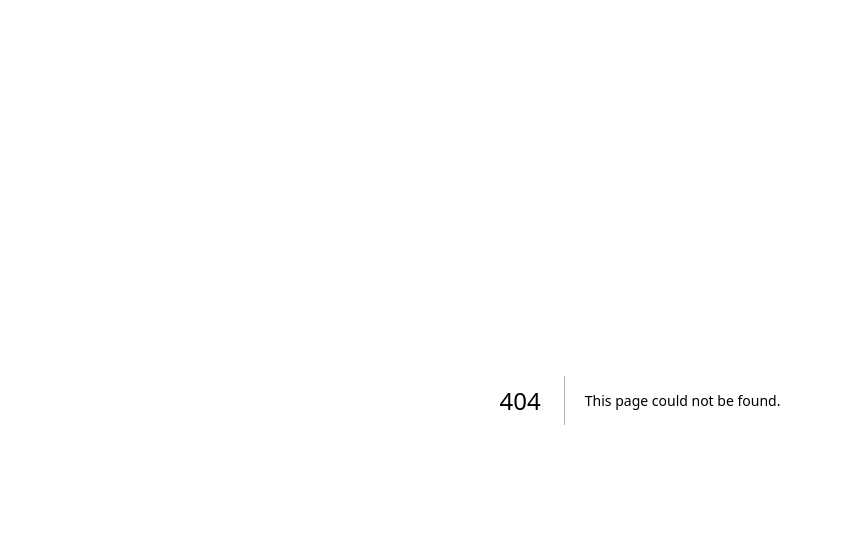
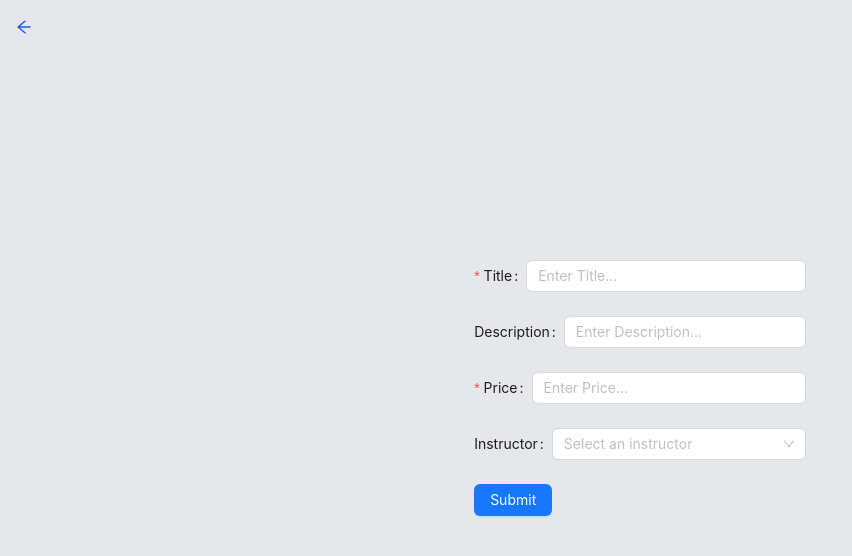
Before and after one commit to hazimba/FSAssessment_MuhdHazimAbuBakar_2025-07-18_Assests, a Next.js app: page /courses/create in a window 1280 px wide. Before the commit this address had no page. Shown: the top 556 px of the page, without its empty margins (0-852 px from the left). Built offline with nearby package versions, Linux system fonts and the light colour scheme.

Commit message:
create new course

```diff
--- a/package.json
+++ b/package.json
@@ -13,8 +13,8 @@
     "antd": "^5.26.5",
     "axios": "^1.10.0",
     "next": "15.4.1",
-    "react": "^18.3.1",
-    "react-dom": "^18.3.1"
+    "react": "^18.2.0",
+    "react-dom": "^18.2.0"
   },
   "devDependencies": {
     "@eslint/eslintrc": "^3",
--- /dev/null
+++ b/src/app/courses/create/page.tsx
@@ -0,0 +1,74 @@
+"use client";
+import React from "react";
+import { Button, Form, Input, InputNumber, Select, Space } from "antd";
+import PageWrapper from "@/components/pageWrapper";
+import apiEndpoints from "@/config/apiEndPoint";
+import axios from "axios";
+
+const { Option } = Select;
+
+const CreateCourse = () => {
+  const [form] = Form.useForm();
+
+  // eslint-disable-next-line @typescript-eslint/no-explicit-any
+  const onFinish = (values: any) => {
+    console.log(values);
+
+    const onFinish = async () => {
+      try {
+        const response = await axios.post(
+          process.env.NEXT_PUBLIC_MONGO_DB_API +
+            apiEndpoints.course.createCourse,
+          values
+        );
+        console.log("Course created successfully:", response.data);
+        form.resetFields();
+      } catch (error) {
+        console.error("Error creating course:", error);
+      }
+    };
+    onFinish();
+  };
+
+  return (
+    <PageWrapper>
+      <Form
+        form={form}
+        name="create-course"
+        onFinish={onFinish}
+        style={{ maxWidth: 600 }}
+      >
+        <Form.Item name="title" label="Title" rules={[{ required: true }]}>
+          <Input placeholder="Enter Title..." />
+        </Form.Item>
+        <Form.Item name="description" label="Description">
+          <Input placeholder="Enter Description..." />
+        </Form.Item>
+        <Form.Item name="price" label="Price" rules={[{ required: true }]}>
+          <InputNumber
+            style={{ width: "100%" }}
+            placeholder="Enter Price..."
+            min={0}
+            step={0.01}
+            stringMode
+          />
+        </Form.Item>
+        <Form.Item name="instructor_id" label="Instructor">
+          <Select placeholder="Select an instructor" allowClear>
+            <Option value="664f1701ebd5c8b7f3ab71f4">Instructor 1</Option>
+            <Option value="664f1717c31e4c87fae88273">Instructor 2</Option>
+          </Select>
+        </Form.Item>
+        <Form.Item>
+          <Space>
+            <Button type="primary" htmlType="submit">
+              Submit
+            </Button>
+          </Space>
+        </Form.Item>
+      </Form>
+    </PageWrapper>
+  );
+};
+
+export default CreateCourse;
--- a/src/components/pageWrapper.tsx
+++ b/src/components/pageWrapper.tsx
@@ -5,21 +5,26 @@ import { usePathname } from "next/navigation";
 
 const PageWrapper = ({ children }: { children: React.ReactNode }) => {
   const pathname = usePathname();
+  const isCreatePage = pathname.includes("create");
 
   return (
     <div className="relative flex flex-col items-center justify-center w-full h-screen bg-gray-200">
       <Link
-        href="/"
+        href={isCreatePage ? pathname.replace("/create", "") : "/"}
         className="absolute top-4 left-4 cursor-pointer text-blue-600 hover:underline"
       >
         <ArrowLeftOutlined />
       </Link>
+      {isCreatePage ? (
+        <></>
+      ) : (
         <Link
           href={`${pathname}/create`}
           className="absolute top-4 right-4 text-green-600 hover:text-green-800 font-bold text-xl"
         >
           <PlusOutlined />
         </Link>
+      )}
 
       <div className="flex flex-col w-3/4 items-center">{children}</div>
     </div>
```
Also changed, not shown: 2 other files (tests, documents, lock files or other folders). Lines whose indentation alone changed are shown as unchanged.
